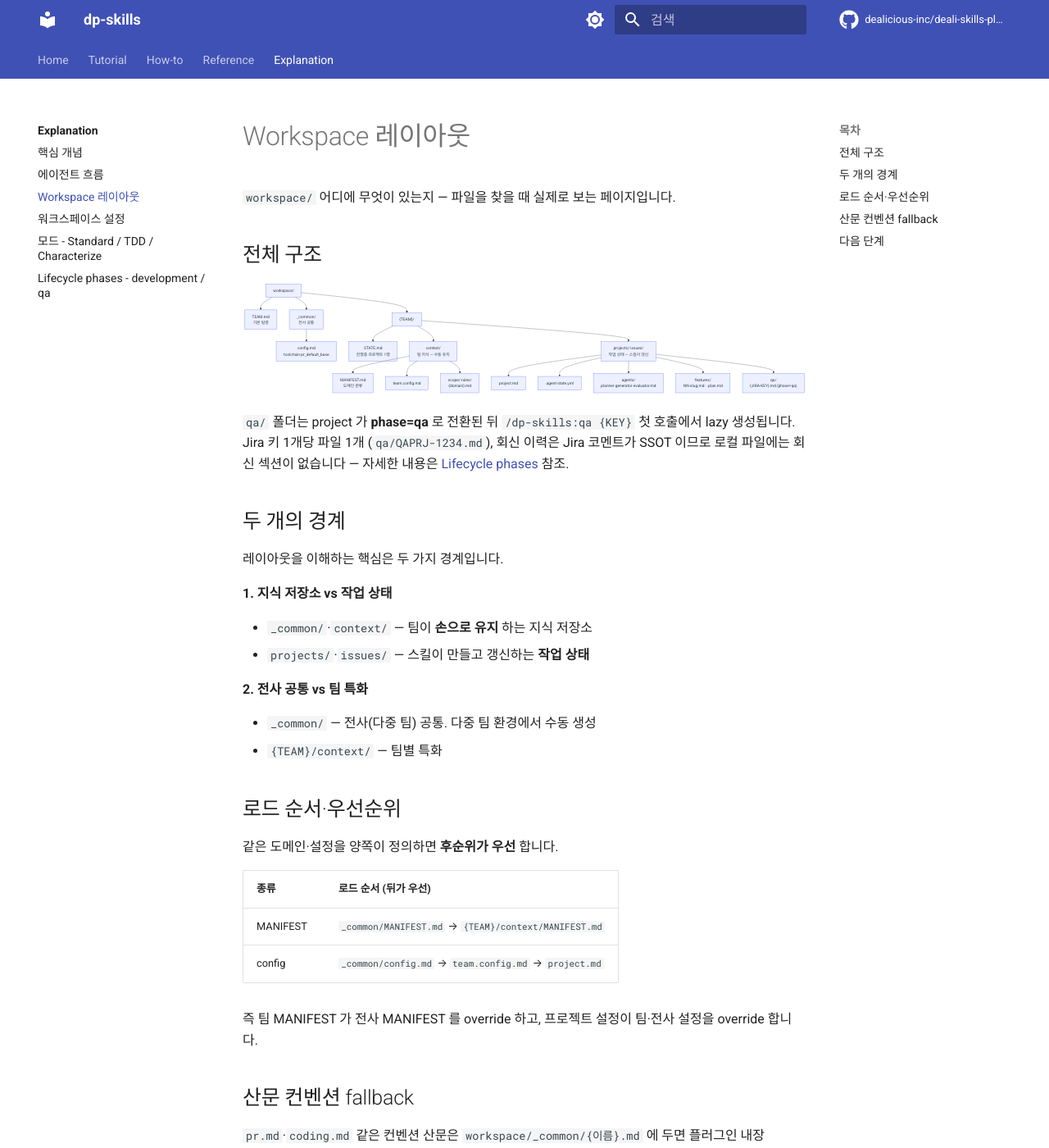
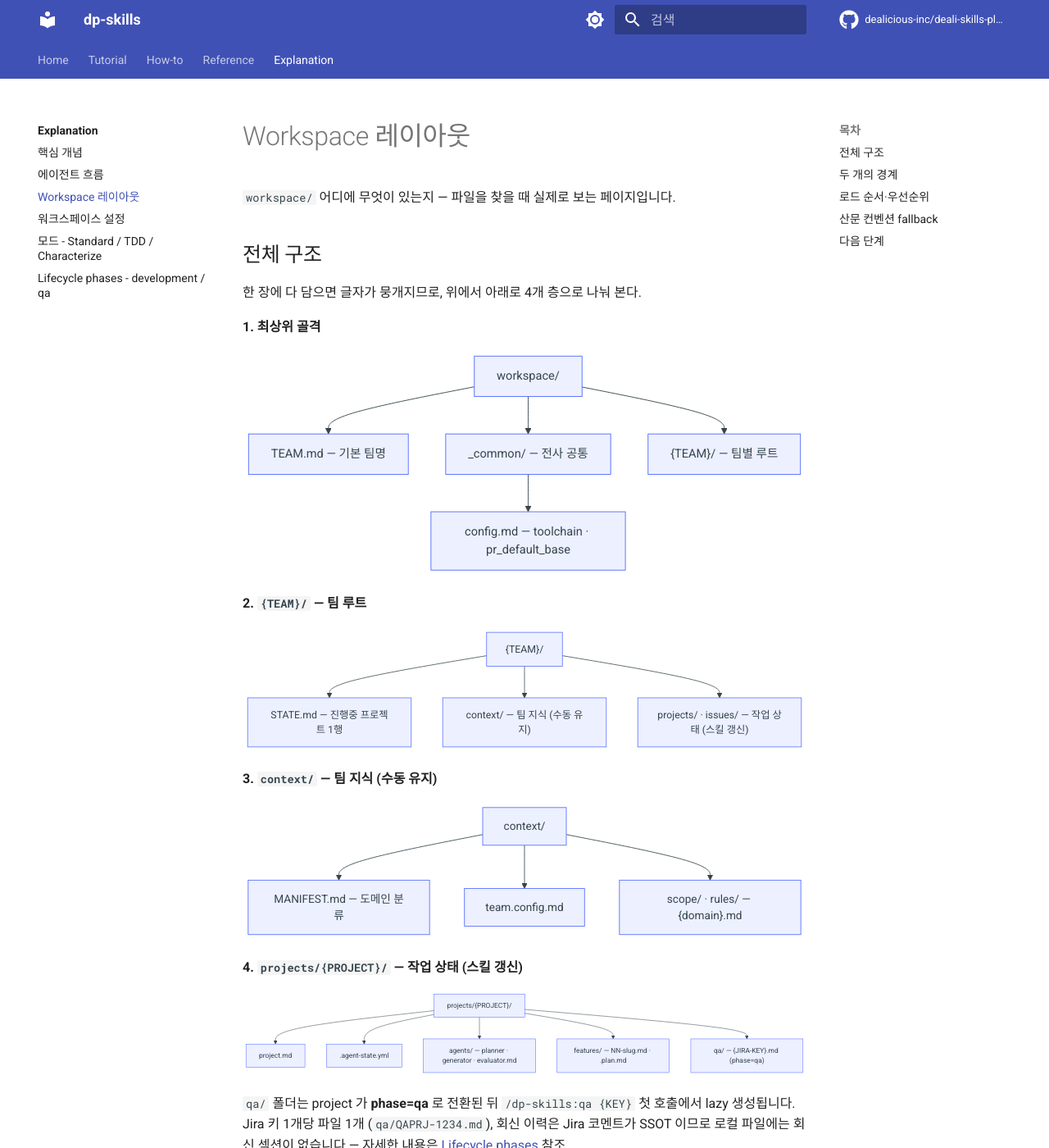
Before and after one commit to radiostart/dp-skills-docs, an MkDocs documentation site: the page built from docs/explanation/workspace-layout.md, in a window 1280 px wide and 1400 px high. Shown: the whole window at 82% size. Built offline with MkDocs 1.6.1 and Material for MkDocs 9.7.7, drawn with Linux system fonts in a browser that asks for light colours; comment, search, counter and statistics services are not loaded.

Commit message:
docs: workspace-layout 전체 구조 다이어그램 4개로 분리

````diff
--- a/docs/explanation/workspace-layout.md
+++ b/docs/explanation/workspace-layout.md
@@ -4,24 +4,49 @@
 
 ## 전체 구조
 
+한 장에 다 담으면 글자가 뭉개지므로, 위에서 아래로 4개 층으로 나눠 본다.
+
+**1. 최상위 골격**
+
 ```mermaid
 graph TD
-    W[workspace/]
-    W --> TEAM[TEAM.md<br/>기본 팀명]
-    W --> COMMON[_common/<br/>전사 공통]
-    W --> T["{TEAM}/"]
-    COMMON --> CFG[config.md<br/>toolchain·pr_default_base]
-    T --> STATE[STATE.md<br/>진행중 프로젝트 1행]
-    T --> CTX[context/<br/>팀 지식 — 수동 유지]
-    T --> PROJ[projects/·issues/<br/>작업 상태 — 스킬이 갱신]
-    CTX --> MAN[MANIFEST.md<br/>도메인 분류]
-    CTX --> TCFG[team.config.md]
-    CTX --> SCOPE["scope/·rules/<br/>{domain}.md"]
-    PROJ --> PM[project.md]
-    PROJ --> AST[.agent-state.yml]
-    PROJ --> AG["agents/<br/>planner·generator·evaluator.md"]
-    PROJ --> FEAT["features/<br/>NN-slug.md · .plan.md"]
-    PROJ --> QA["qa/<br/>{JIRA-KEY}.md (phase=qa)"]
+    W["workspace/"]
+    W --> TEAM["TEAM.md — 기본 팀명"]
+    W --> COMMON["_common/ — 전사 공통"]
+    W --> T["{TEAM}/ — 팀별 루트"]
+    COMMON --> CFG["config.md — toolchain · pr_default_base"]
+```
+
+**2. `{TEAM}/` — 팀 루트**
+
+```mermaid
+graph TD
+    T["{TEAM}/"]
+    T --> STATE["STATE.md — 진행중 프로젝트 1행"]
+    T --> CTX["context/ — 팀 지식 (수동 유지)"]
+    T --> PROJ["projects/ · issues/ — 작업 상태 (스킬 갱신)"]
+```
+
+**3. `context/` — 팀 지식 (수동 유지)**
+
+```mermaid
+graph TD
+    CTX["context/"]
+    CTX --> MAN["MANIFEST.md — 도메인 분류"]
+    CTX --> TCFG["team.config.md"]
+    CTX --> SCOPE["scope/ · rules/ — {domain}.md"]
+```
+
+**4. `projects/{PROJECT}/` — 작업 상태 (스킬 갱신)**
+
+```mermaid
+graph TD
+    PROJ["projects/{PROJECT}/"]
+    PROJ --> PM["project.md"]
+    PROJ --> AST[".agent-state.yml"]
+    PROJ --> AG["agents/ — planner · generator · evaluator.md"]
+    PROJ --> FEAT["features/ — NN-slug.md · .plan.md"]
+    PROJ --> QA["qa/ — {JIRA-KEY}.md (phase=qa)"]
 ```
 
 `qa/` 폴더는 project 가 **phase=qa** 로 전환된 뒤 `/dp-skills:qa {KEY}` 첫 호출에서 lazy 생성됩니다. Jira 키 1개당 파일 1개 (`qa/QAPRJ-1234.md`), 회신 이력은 Jira 코멘트가 SSOT 이므로 로컬 파일에는 회신 섹션이 없습니다 — 자세한 내용은 [Lifecycle phases](lifecycle-phases.md) 참조.
````
